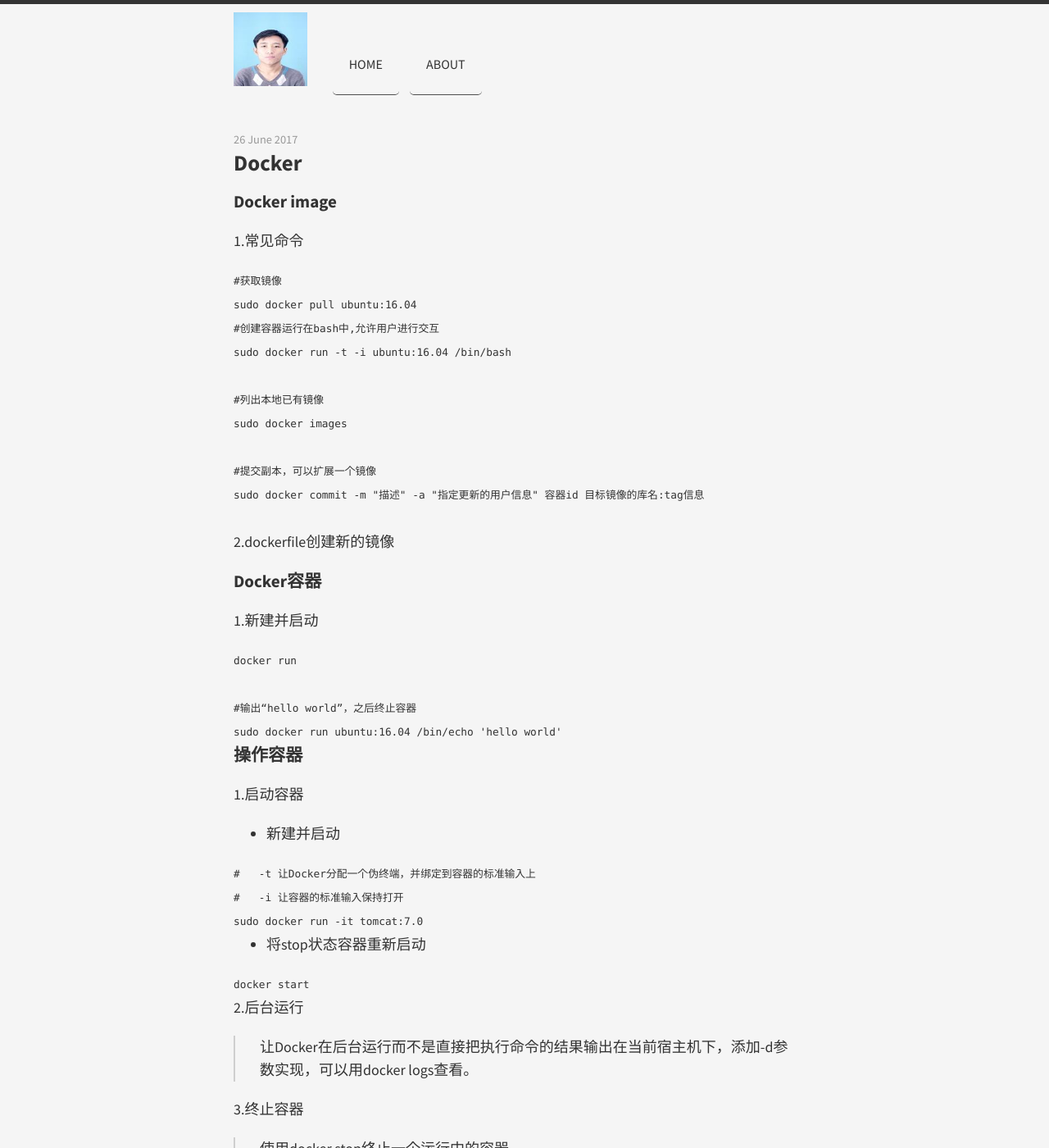
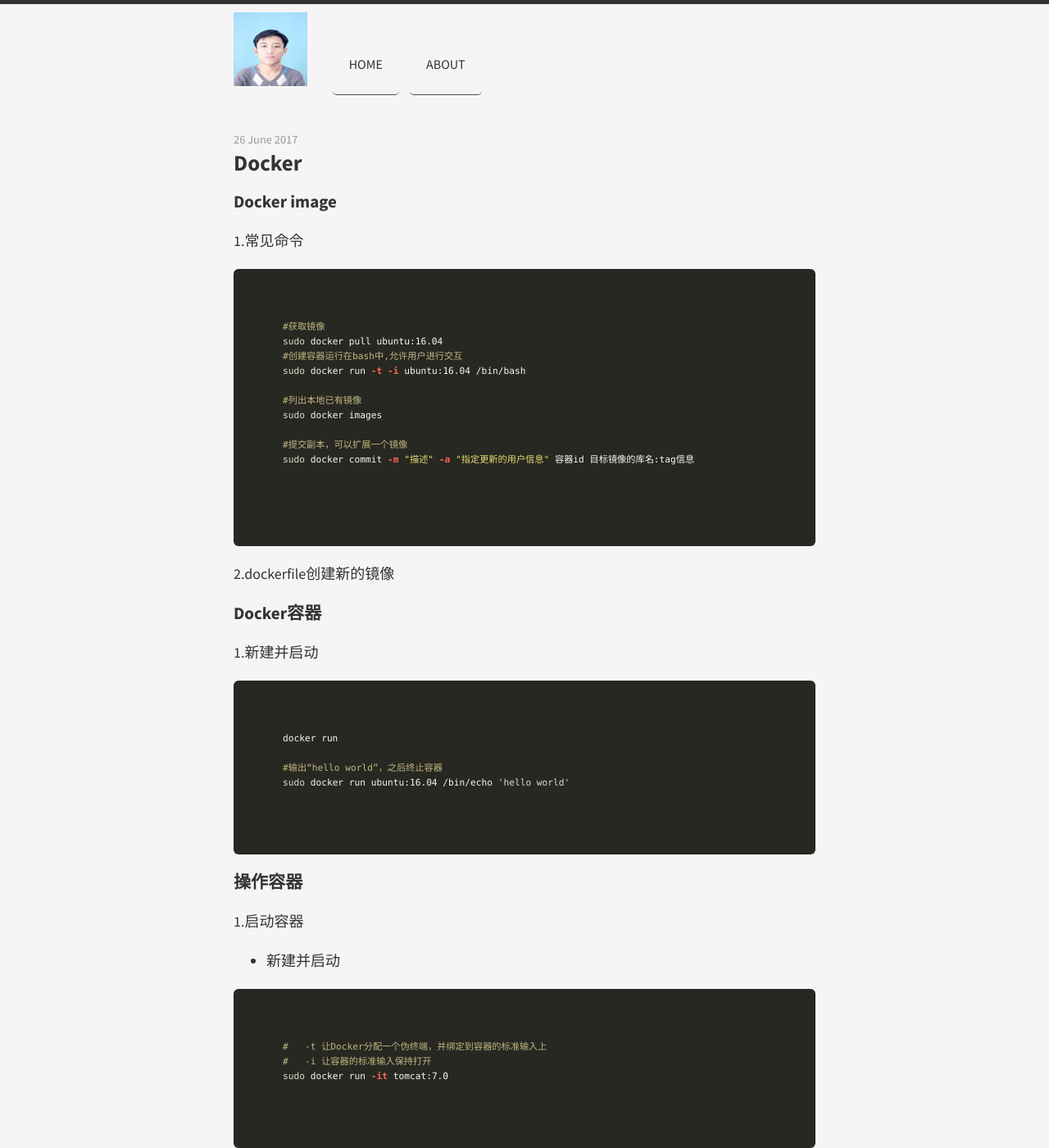
Before and after one commit to nanhuirong/nanhuirong.github.io, a Jekyll site: the page built from _posts/2017-06-26-Docker.md, in a window 1280 px wide and 1400 px high. Shown: the whole window at 82% size. Built offline with Jekyll 4.4.1, drawn with Linux system fonts in a browser that asks for light colours; nearby versions of some CDN libraries; some of the changed text lies outside the part shown.

Commit message:
2017-06-29

````diff
--- a/_posts/2017-06-26-Docker.md
+++ b/_posts/2017-06-26-Docker.md
@@ -6,7 +6,7 @@ title: Docker
 ### Docker image
 1.常见命令
 
-```sbtshell
+```shell
 #获取镜像
 sudo docker pull ubuntu:16.04
 #创建容器运行在bash中,允许用户进行交互
@@ -25,7 +25,7 @@ sudo docker commit -m "描述" -a "指定更新的用户信息" 容器id 目标
 ### Docker容器
 1.新建并启动
 
-```sbtshell
+```shell
 docker run
 
 #输出“hello world”，之后终止容器
@@ -35,7 +35,7 @@ sudo docker run ubuntu:16.04 /bin/echo 'hello world'
 1.启动容器
 + 新建并启动<br>
 
-```sbtshell
+```shell
 #   -t 让Docker分配一个伪终端，并绑定到容器的标准输入上
 #   -i 让容器的标准输入保持打开
 sudo docker run -it tomcat:7.0
@@ -43,7 +43,7 @@ sudo docker run -it tomcat:7.0
 
 + 将stop状态容器重新启动<br>
 
-```sbtshell
+```shell
 docker start
 ```
 2.后台运行
@@ -52,27 +52,27 @@ docker start
 3.终止容器
 >使用docker stop终止一个运行中的容器。<br>
 
-```sbtshell
+```shell
 sudo docker ps -a
 ```
 
 4.进入容器
 + attach命令<br>
 
-```sbtshell
+```shell
 sudo docker exec -it 775c7c9ee1e1 /bin/bash
 ```
 
 5.导出、导入容器
 + 导出容器<br>
 
-```sbtshell
+```shell
 sudo docker export (container id) > xxx.tar
 ```
 
 +导入容器快照
 
-```sbtshell
+```shell
 cat xxx.tar | sudo docker import - test/ubuntu:v1
 #从url导入
 sudo docker import http://example.com/example.tgz example/imagerepo
@@ -82,7 +82,7 @@ sudo docker import http://example.com/example.tgz example/imagerepo
 
 6.删除容器
 
-```sbtshell
+```shell
 #删除一个处于stop状态的容器
 sudo docker rm (name/ consumer id)
 
@@ -95,4 +95,4 @@ sudo docker rm ${sudo docker ps -a -q}
 
 ### 搭建私有registry
 
-![搭建教程](http://www.jianshu.com/p/00ac18fce367)
+[搭建教程](http://www.jianshu.com/p/00ac18fce367)
````
